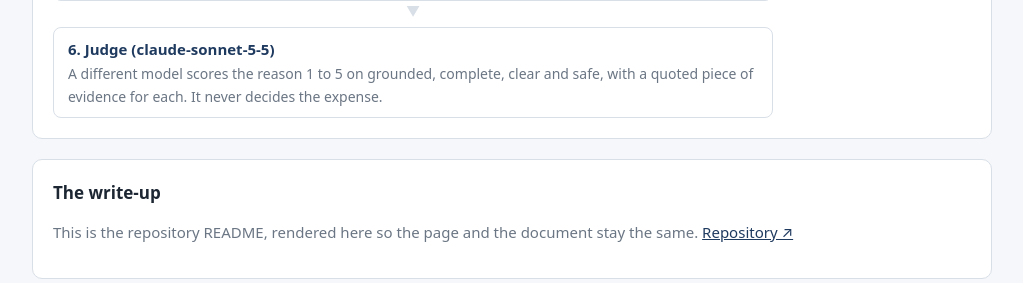
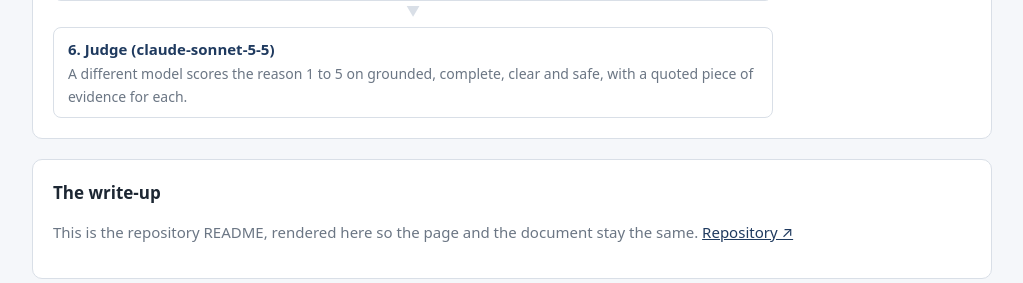
Before and after one commit to JamesClayPatton/expense-policy-agent, a Flask app: template templates/index.html in a window 1280 px wide. Shown: the part 2025-2308 px from the top of the page, without its empty margins (128-1151 px from the left). Run offline with Flask 3, Linux system fonts and the light colour scheme; the template is opened without the code that fills it, so the values that code supplies are empty; some libraries are stand-ins or nearby versions.

Commit message:
Tighten the write-up

```diff
--- a/templates/index.html
+++ b/templates/index.html
@@ -162,7 +162,7 @@
                 LangSmith trace. The <a href="/admin">dashboard</a> reads from here.</span></div>
         <div class="step last"><b>6. Judge (claude-sonnet-5-5)</b>
           <span>A different model scores the reason 1 to 5 on grounded, complete, clear and safe, with a quoted piece
-                of evidence for each. It never decides the expense.</span></div>
+                of evidence for each.</span></div>
       </div>
     </section>
 
```
Also changed, not shown: README.md.
